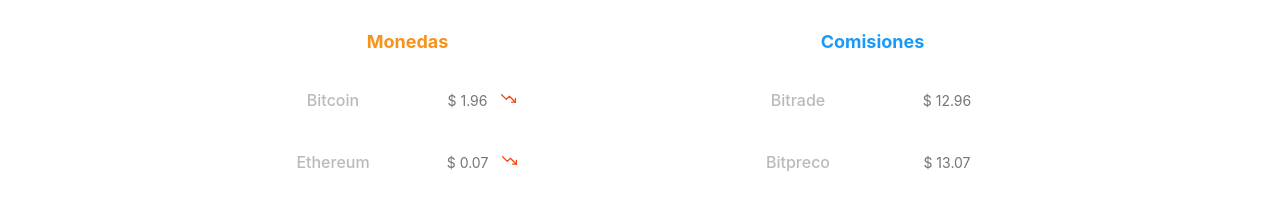
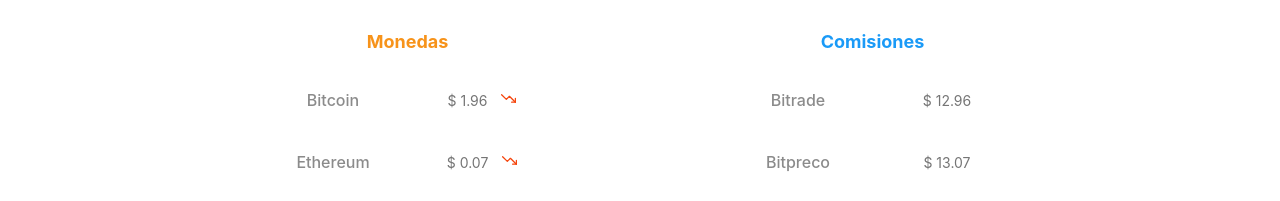
Before and after one commit to gabimin/ResponsiveDesign, a plain HTML site: page index.html in a window 1280 px wide. Shown: the part 751-952 px from the top of the page. Drawn offline with Linux system fonts and the light colour scheme.

Commit message:
accesibilidad color

```diff
--- a/styles.css
+++ b/styles.css
@@ -14,7 +14,7 @@
         --soft-blue: #e7f5ff;
         --warm-black: #282623;
         --black: #201e1c;
-        --grey: #bababa;
+        --grey: #8b8b8b;
         --off-white: #faf8f7;
         --just-white: #fff;
     }
```
